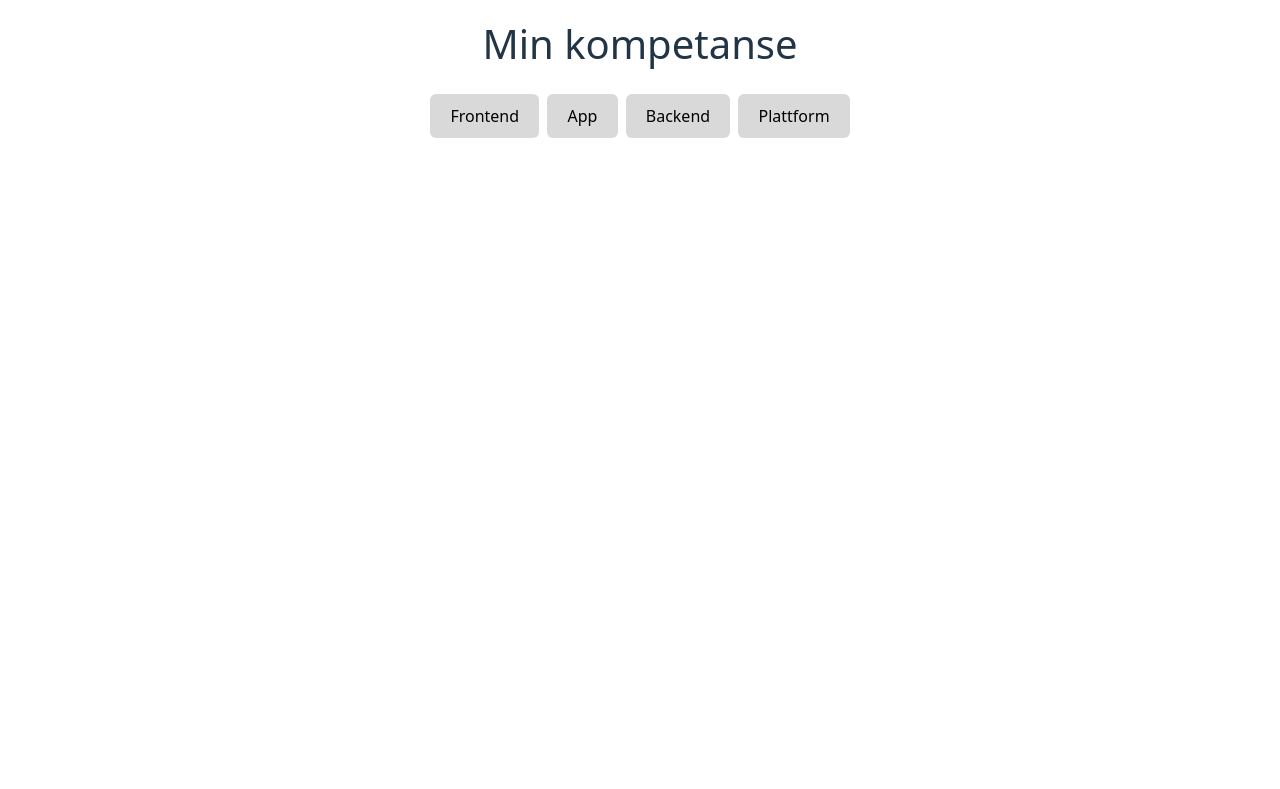
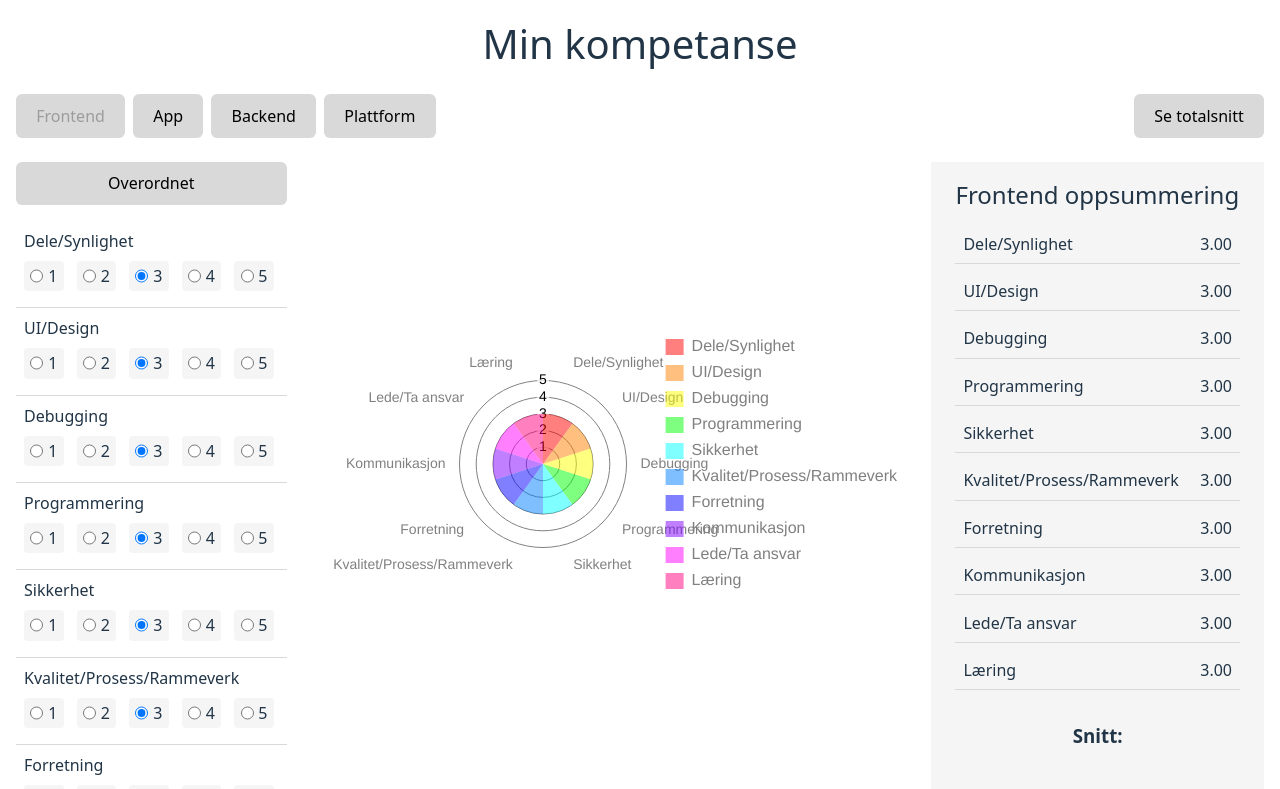
Before and after one commit to Igor-J86/experience-rating, a React (Vite) app: page / in a window 1280 px wide. Shown: the top 789 px of the page. Built offline with nearby package versions, Linux system fonts and the light colour scheme.

Commit message:
Make default selectedArea + move total average btn

```diff
--- a/src/App.tsx
+++ b/src/App.tsx
@@ -6,7 +6,7 @@ import Topics from "./components/Topics";
 import Summary from "./components/Summary";
 
 const App = () => {
-  const [selectedArea, setSelectedArea] = useState<string>("");
+  const [selectedArea, setSelectedArea] = useState<string>("frontend");
   const [scores, setScores] = useState<
     { name: string; label: string; score: number }[]
   >([]);
@@ -40,7 +40,6 @@ const App = () => {
 
     setAverageScores(updatedItems);
     setInputs({}); // Reset input fields after updating
-    setIsSuperiorTotal(false)
   };
 
   // Set scores per topic
@@ -129,8 +128,6 @@ const App = () => {
 
       return { name: a.area, label: a.label, score: +averageScore.toFixed(2)}
     }));
-
-    setIsSuperiorTotal(true)
   }
 
   return (
@@ -138,7 +135,7 @@ const App = () => {
       <h1>Min kompetanse</h1>
       <div className="container flex flex-wrap gal">
         <div className="flex flex-wrap gal justify-cc w100p">
-          {!isSuperiorTotal &&
+          <div className="flex flex-wrap gam justify-csb w100p">
             <nav>
               <ul className="no-list-style top-nav">
                 {areas.map((area) => {
@@ -158,7 +155,14 @@ const App = () => {
                 })}
               </ul>
             </nav>
-          }
+            <button className="justify-sfe" onClick={() => {
+              calculateTotalAverage()
+              setIsSuperiorTotal(!isSuperiorTotal)
+              }}
+            >
+              {isSuperiorTotal ? 'Skjul totalsnitt' : 'Se totalsnitt'}
+            </button>
+          </div>
         </div>
         {selectedArea && (
           <>
@@ -168,7 +172,6 @@ const App = () => {
                 isSuperiorTotal={isSuperiorTotal}
                 scores={scores}
                 selectedArea={selectedArea}
-                calculateTotalAverage={calculateTotalAverage}
                 handleScore={handleScore}
                 handleInputChange={(e) => handleInputChange(e)}
                 setIsSuperior={(e) => setIsSuperior(e)}
@@ -180,16 +183,16 @@ const App = () => {
               <div className="container canvas">
                 <Chart
                   area={selectedArea}
-                  scores={isSuperior && isSuperiorTotal ? averageTotal : isSuperior ? averageScores : scores}
+                  scores={isSuperiorTotal ? averageTotal : isSuperior ? averageScores : scores}
                   isSuperior={isSuperior}
                   isSuperiorTotal={isSuperiorTotal}
                 />
               </div>
             </div>
             <Summary
-              scores={isSuperior && isSuperiorTotal ? averageTotal : isSuperior ? averageScores : scores}
+              scores={isSuperiorTotal ? averageTotal : isSuperior ? averageScores : scores}
               selectedArea={
-                isSuperior && isSuperiorTotal ? 'Områder' : areas.find((area) => area.id === selectedArea)?.label || ""
+                isSuperiorTotal ? 'Områder' : areas.find((area) => area.id === selectedArea)?.label || ""
               }
             />
           </>
--- a/src/components/Topics.tsx
+++ b/src/components/Topics.tsx
@@ -13,7 +13,6 @@ type TopicsProps = {
   isSuperior: boolean
   isSuperiorTotal: boolean
   inputs: {[key: string]: string}
-  calculateTotalAverage: () => void
   setIsSuperior: React.Dispatch<React.SetStateAction<boolean>>
   setIsSuperiorTotal: React.Dispatch<React.SetStateAction<boolean>>
 };
@@ -30,12 +29,10 @@ const Topics = ({
   inputs,
   setIsSuperior,
   setIsSuperiorTotal,
-  calculateTotalAverage
 }: TopicsProps) => {
   return (
     <div className="topics flex flex-dir-col gam">
-      {selectedArea && (
-        <div className="flex gam">
+      {selectedArea && !isSuperiorTotal && (
         <button onClick={() => {
           setIsSuperior(!isSuperior)
           setIsSuperiorTotal(false)
@@ -43,16 +40,6 @@ const Topics = ({
         }>
           {isSuperior ? "Individuell" : "Overordnet"}
         </button>
-          {isSuperior &&
-            <button onClick={() => {
-              calculateTotalAverage()
-              setIsSuperiorTotal(!isSuperiorTotal)
-              }}
-            >
-              {isSuperiorTotal ? 'Skjul totalsnitt' : 'Se totalsnitt'}
-            </button>
-          }
-        </div>
       )}
       <div>
       {!isSuperiorTotal && areas.find((area) => area.id === selectedArea)?.topics.map((topic) => {
--- a/src/index.css
+++ b/src/index.css
@@ -214,6 +214,10 @@ fieldset {
   width: 100%;
 }
 
+.justify-sfe {
+  justify-self: flex-end;
+}
+
 .justify-csb {
   justify-content: space-between;
 }
```
Lines whose indentation alone changed are shown as unchanged.
